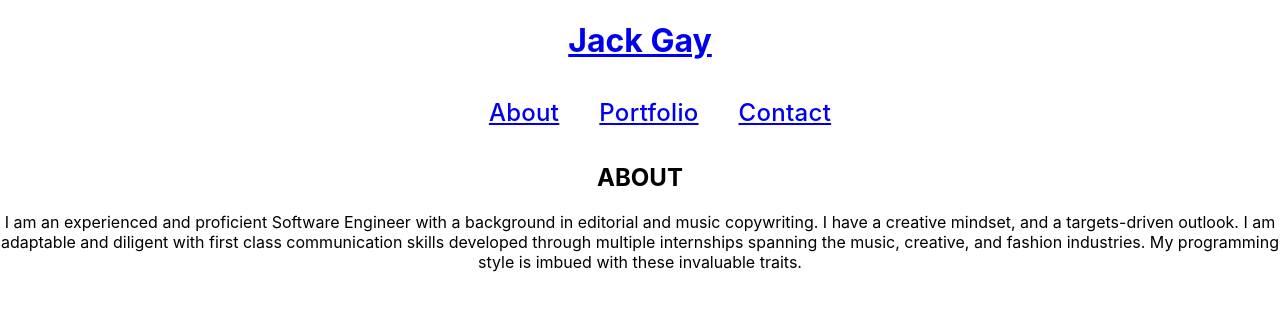
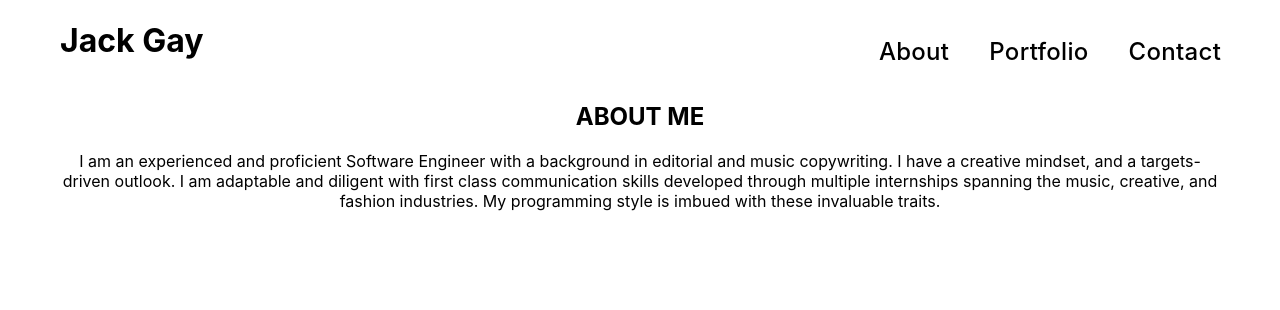
Before and after one commit to j4ckp0w15g4y/jack-portfolio, a React (Create React App) app in the folder jack-react-portfolio/: page /about in a window 1280 px wide. Shown: the top 310 px of the page. Built offline with nearby package versions, Linux system fonts and the light colour scheme.

Commit message:
adapted header layout

```diff
--- a/jack-react-portfolio/src/components/About/About.css
+++ b/jack-react-portfolio/src/components/About/About.css
@@ -0,0 +1,3 @@
+.about {
+    margin: 0 60px 0 60px;
+}
--- a/jack-react-portfolio/src/components/About/About.jsx
+++ b/jack-react-portfolio/src/components/About/About.jsx
@@ -1,10 +1,11 @@
 import React, { Component } from 'react';
+import './About.css'
 
 class About extends Component {
     render() {
         return (
             <div className="about">
-                <h2>ABOUT</h2>
+                <h2>ABOUT ME</h2>
                <p>
                I am an experienced and proficient Software Engineer with a background in editorial and music copywriting. I have a creative mindset, and a targets-driven outlook. I am adaptable and diligent with first class communication skills developed through multiple internships spanning the music, creative, and fashion industries. My programming style is imbued with these invaluable traits.
                    </p>
--- a/jack-react-portfolio/src/components/Header/Header.css
+++ b/jack-react-portfolio/src/components/Header/Header.css
@@ -2,16 +2,25 @@
     width: 100%;
 }
 
-h1 {
+.header-item {
     text-decoration: none;
+    color: black;
+    /* float: right; */
 }
 
 .header-nav {
     list-style-type: none;
     display: flex;
     justify-content: space-around;
-    margin: 0 auto;
-    /* margin-top: 46px; */
+    margin-left: 780px;
+    /* float: right; */
+}
+
+#header-hero {
+    text-decoration: none;
+    color: black;
+    float: left;
+    margin-left: 60px;
 }
 
 nav li {
@@ -25,3 +34,9 @@ nav li {
     color: #000000;
     padding: 20px;
 }
+
+
+.header-item:hover {
+    text-decoration: underline;
+    color: black;
+}
--- a/jack-react-portfolio/src/components/Header/Header.jsx
+++ b/jack-react-portfolio/src/components/Header/Header.jsx
@@ -6,13 +6,13 @@ class Header extends Component {
     render() {
         return (
             <div className="header">
-                <h1><Link to="/">Jack Gay</Link></h1>
+                <h1><Link to="/"  id="header-hero" >Jack Gay</Link></h1>
 
                 <nav className="header-nav">
                     <ul>
-                        <li><Link to='/about'>About</Link></li>
-                        <li><Link to='/portfolio'>Portfolio</Link></li>
-                        <li><Link to='/contact'>Contact</Link></li>
+                        <li><Link to='/about'  className="header-item">About</Link></li>
+                        <li><Link to='/portfolio'  className="header-item" >Portfolio</Link></li>
+                        <li><Link to='/contact'  className="header-item" >Contact</Link></li>
                     </ul>
                 </nav>
 
--- a/jack-react-portfolio/src/components/Home/Home.jsx
+++ b/jack-react-portfolio/src/components/Home/Home.jsx
@@ -4,7 +4,7 @@ class Home extends Component {
     render() {
         return (
             <div>
-                <h1>My Website</h1>
+                <h1>I'm a web developer and music publicist currently based in New York, NY.</h1>
             </div>
         );
     }
```
